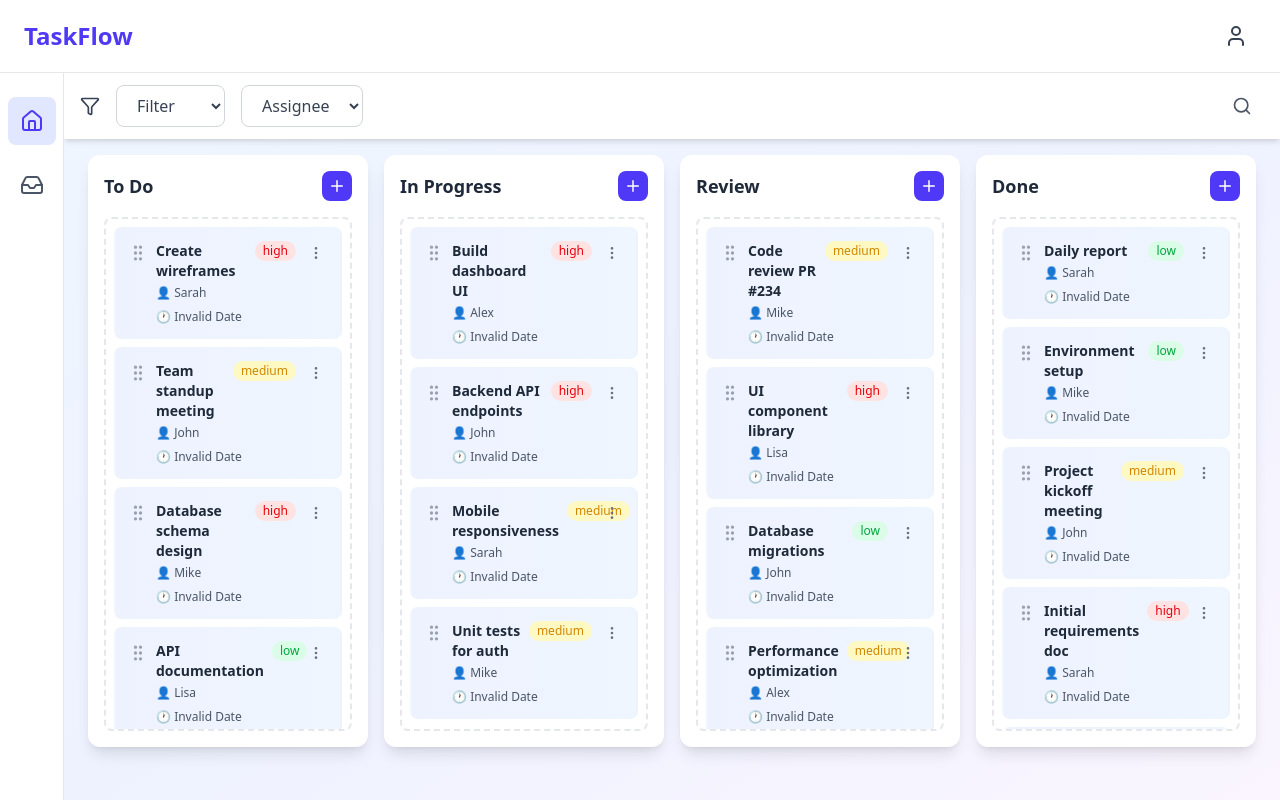
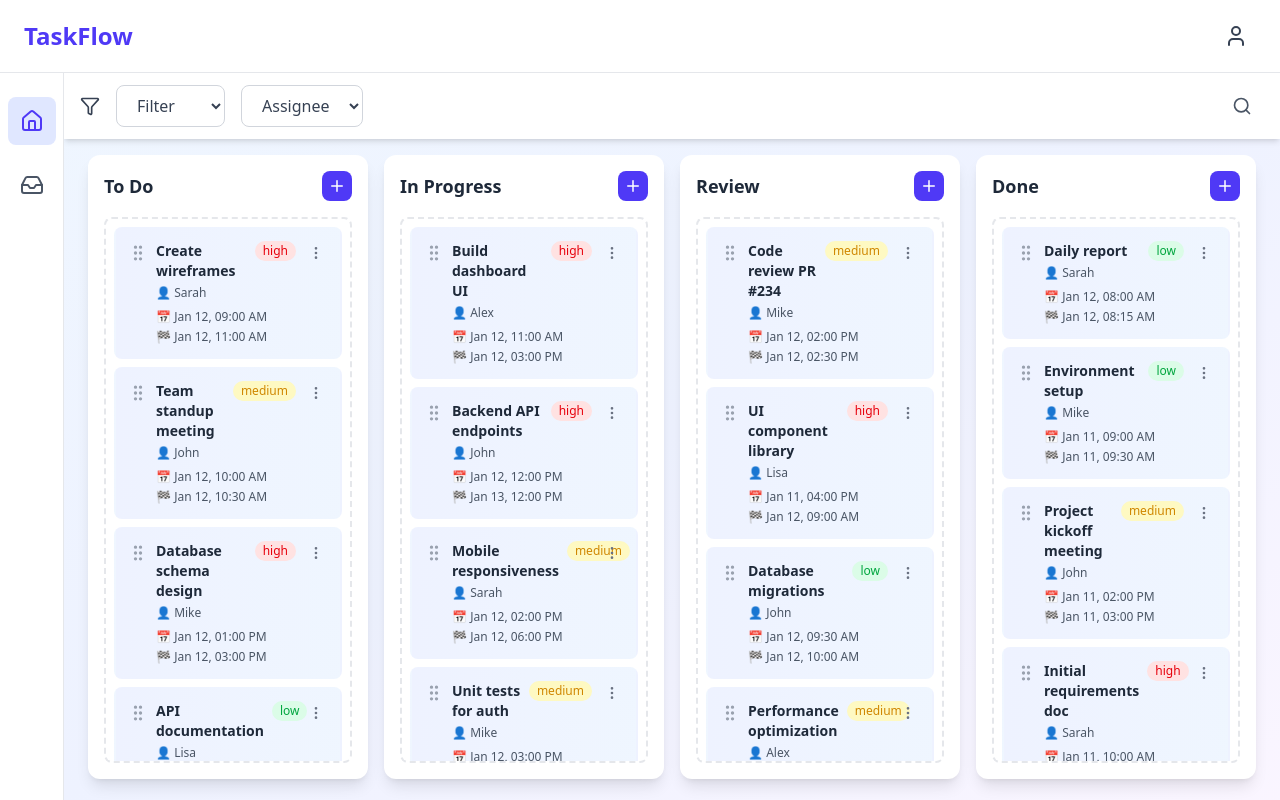
Before and after one commit to vilmora-dev/to-do-app, a React (Vite) app: page / in a window 1280 px wide. Built offline with nearby package versions, Linux system fonts and the light colour scheme.

Commit message:
fix: resolve endDate parsing issue from legacy code versions

```diff
--- a/src/components/ActivityColumn.jsx
+++ b/src/components/ActivityColumn.jsx
@@ -57,8 +57,8 @@ export default function ActivityColumn({ title, activities, columnId, onDrop, on
   };
 
   const handleAddActivity = () => {
-    if (!newActivity.title || !newActivity.assignee || !newActivity.time) {
-      alert('Please fill in title, assignee, and time');
+    if (!newActivity.title || !newActivity.assignee || !newActivity.startDate || !newActivity.endDate) {
+      alert('Please fill in title, assignee, start date, and end date');
       return;
     }
 
@@ -67,8 +67,8 @@ export default function ActivityColumn({ title, activities, columnId, onDrop, on
       title: newActivity.title,
       priority: newActivity.priority,
       assignee: newActivity.assignee,
-      time: newActivity.time,
-      duration: newActivity.duration || undefined
+      startDate: newActivity.startDate,
+      endDate: newActivity.endDate
     };
 
     if (editingActivity) {
@@ -78,7 +78,7 @@ export default function ActivityColumn({ title, activities, columnId, onDrop, on
       onAdd(columnId, activity);
     }
 
-    setNewActivity({ title: '', priority: 'medium', assignee: '', time: getCurrentDateTime(), duration: '' });
+    setNewActivity({ title: '', priority: 'medium', assignee: '', startDate: getCurrentDateTime(), endDate: getCurrentDateTime() });
     setShowModal(false);
   };
 
@@ -88,8 +88,8 @@ export default function ActivityColumn({ title, activities, columnId, onDrop, on
       title: activity.title,
       priority: activity.priority,
       assignee: activity.assignee,
-      time: activity.time,
-      duration: activity.duration || ''
+      startDate: activity.startDate,
+      endDate: activity.endDate
     });
     setShowModal(true);
     setOpenMenuId(null);
@@ -117,7 +117,7 @@ export default function ActivityColumn({ title, activities, columnId, onDrop, on
 
   return (
     <div className="flex-1 min-w-0 mb-1">
-      <div className="bg-white rounded-xl shadow-lg p-4 h-screen flex flex-col max-h-[calc(100vh-13rem)]">
+      <div className="bg-white rounded-xl shadow-lg p-4 h-screen flex flex-col max-h-[calc(100vh-11rem)]">
         <div className="flex justify-between items-center mb-4 flex-shrink-0">
           <h2 className="text-lg font-bold text-gray-800">{title}</h2>
           <button
@@ -164,9 +164,9 @@ export default function ActivityColumn({ title, activities, columnId, onDrop, on
                   <div className="text-xs text-gray-600 mb-2">
                     👤 {activity.assignee}
                   </div>
-                  <div className="flex gap-3 text-xs text-gray-600">
-                    <span>🕐 {formatDateTime(activity.time)}</span>
-                    {activity.duration && <span>⏱️ {activity.duration}</span>}
+                  <div className="flex flex-col gap-1 text-xs text-gray-600">
+                    <span>📅 {formatDateTime(activity.startDate)}</span>
+                    <span>🏁 {formatDateTime(activity.endDate)}</span>
                   </div>
                 </div>
                 <div className="relative flex-shrink-0">
@@ -213,7 +213,7 @@ export default function ActivityColumn({ title, activities, columnId, onDrop, on
 
       {/* Modal */}
       {showModal && (
-        <div className="fixed inset-0 bg-black bg-opacity-50 flex items-center justify-center p-4 z-50">
+        <div className="fixed inset-0 bg-black/80 flex items-center justify-center p-4 z-50">
           <div className="bg-white rounded-2xl shadow-2xl max-w-md w-full p-6">
             <div className="flex justify-between items-center mb-4">
               <h3 className="text-xl font-bold text-gray-800">
@@ -223,7 +223,7 @@ export default function ActivityColumn({ title, activities, columnId, onDrop, on
                 onClick={() => {
                   setShowModal(false);
                   setEditingActivity(null);
-                  setNewActivity({ title: '', priority: 'medium', assignee: '', time: getCurrentDateTime(), duration: '' });
+                  setNewActivity({ title: '', priority: 'medium', assignee: '', startDate: getCurrentDateTime(), endDate: getCurrentDateTime() });
                 }}
                 className="text-gray-500 hover:text-gray-700"
               >
@@ -275,26 +275,25 @@ export default function ActivityColumn({ title, activities, columnId, onDrop, on
 
               <div>
                 <label className="block text-sm font-medium text-gray-700 mb-2">
-                  Date & Time
+                  Start Date
                 </label>
                 <input
                   type="datetime-local"
-                  value={newActivity.time}
-                  onChange={(e) => setNewActivity({ ...newActivity, time: e.target.value })}
+                  value={newActivity.startDate}
+                  onChange={(e) => setNewActivity({ ...newActivity, startDate: e.target.value })}
                   className="w-full px-4 py-2 border border-gray-300 rounded-lg focus:ring-2 focus:ring-indigo-500 focus:border-transparent"
                 />
               </div>
 
               <div>
                 <label className="block text-sm font-medium text-gray-700 mb-2">
-                  Duration (Optional)
+                  End Date
                 </label>
                 <input
-                  type="text"
-                  value={newActivity.duration}
-                  onChange={(e) => setNewActivity({ ...newActivity, duration: e.target.value })}
+                  type="datetime-local"
+                  value={newActivity.endDate}
+                  onChange={(e) => setNewActivity({ ...newActivity, endDate: e.target.value })}
                   className="w-full px-4 py-2 border border-gray-300 rounded-lg focus:ring-2 focus:ring-indigo-500 focus:border-transparent"
-                  placeholder="e.g., 45 min"
                 />
               </div>
 
@@ -303,7 +302,7 @@ export default function ActivityColumn({ title, activities, columnId, onDrop, on
                   onClick={() => {
                     setShowModal(false);
                     setEditingActivity(null);
-                    setNewActivity({ title: '', priority: 'medium', assignee: '', time: '', duration: '' });
+                    setNewActivity({ title: '', priority: 'medium', assignee: '', startDate: getCurrentDateTime(), endDate: getCurrentDateTime() });
                   }}
                   className="flex-1 px-4 py-2 border border-gray-300 text-gray-700 rounded-lg hover:bg-gray-50 transition-colors"
                 >
```
